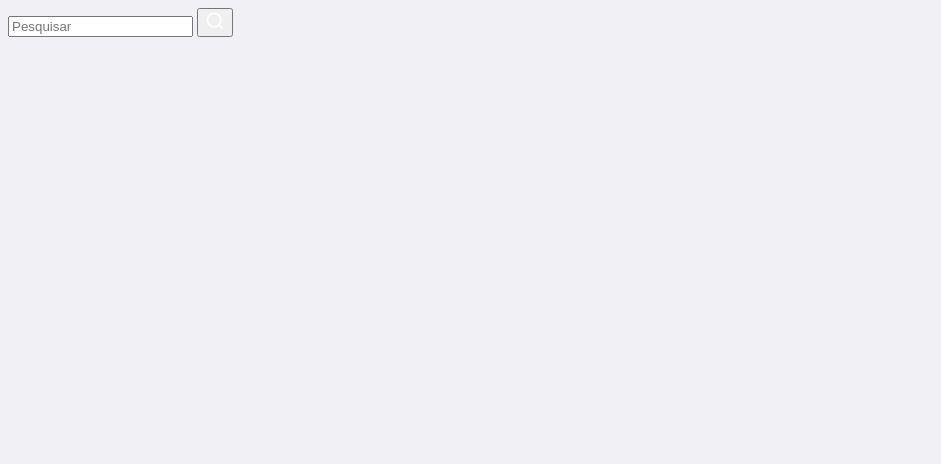
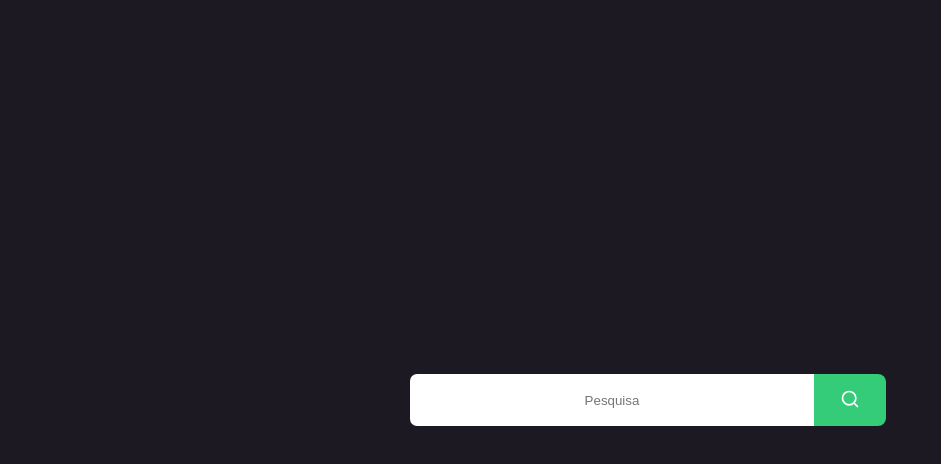
Before and after one commit to joaov56/vertex-teste, a website: page src/views/index.html in a window 1280 px wide. Shown: the whole page, without its empty margins (0-941 px from the left). Drawn offline with Linux system fonts and the light colour scheme.

Commit message:
criada barra de pesquisa e estilização

```diff
--- a/public/styles/style.css
+++ b/public/styles/style.css
@@ -1,4 +1,49 @@
 body{
-    background: #f0f0f5;
+    background-color: #0E0A14ef;
+
     -webkit-font-smoothing: antialiase;
 }
+
+.container{
+
+
+
+        height: 100vh;
+        width: 100vw;
+
+        position: fixed;
+        top: 0;
+
+        display: flex;
+        justify-content: center;
+        align-items: center;
+
+
+
+}
+
+.container input{
+    height: 50px;
+    width: 400px;
+    border-radius: 7px 0 0 7px;
+    border: 0;
+}
+
+#email::-webkit-input-placeholder{
+    text-align: center;
+
+}
+
+
+form{
+    display: flex;
+}
+
+form button{
+    width: 72px;
+    height: 52px;
+
+    background-color: #34cb79;
+    border: 0;
+    border-radius: 0 8px 8px 0;
+}
--- a/src/views/index.html
+++ b/src/views/index.html
@@ -8,11 +8,14 @@
     <link rel="stylesheet" href="/styles/style.css">
 </head>
 <body>
-
-    <input placeholder="Pesquisar">
-    <button>
-        <img src="/assets/search.svg">
-    </button>
+    <div class="container">
+        <form action="/ok">
+            <input id="email" placeholder="Pesquisa" /><br />
+            <button>
+                    <img src="/assets/search.svg">
+            </button>
+        </form>
+    </div>
 
 </body>
 </html>
```
